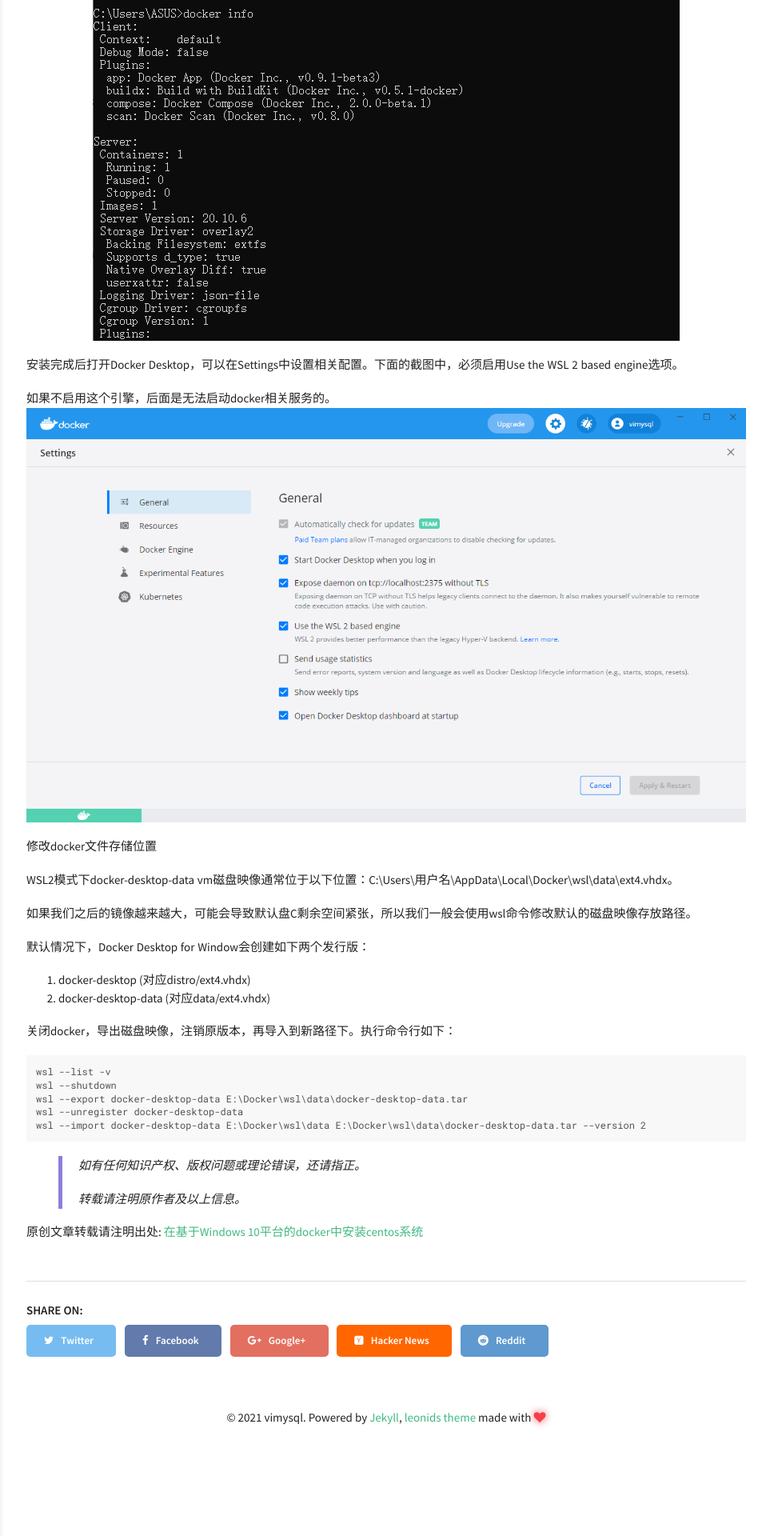
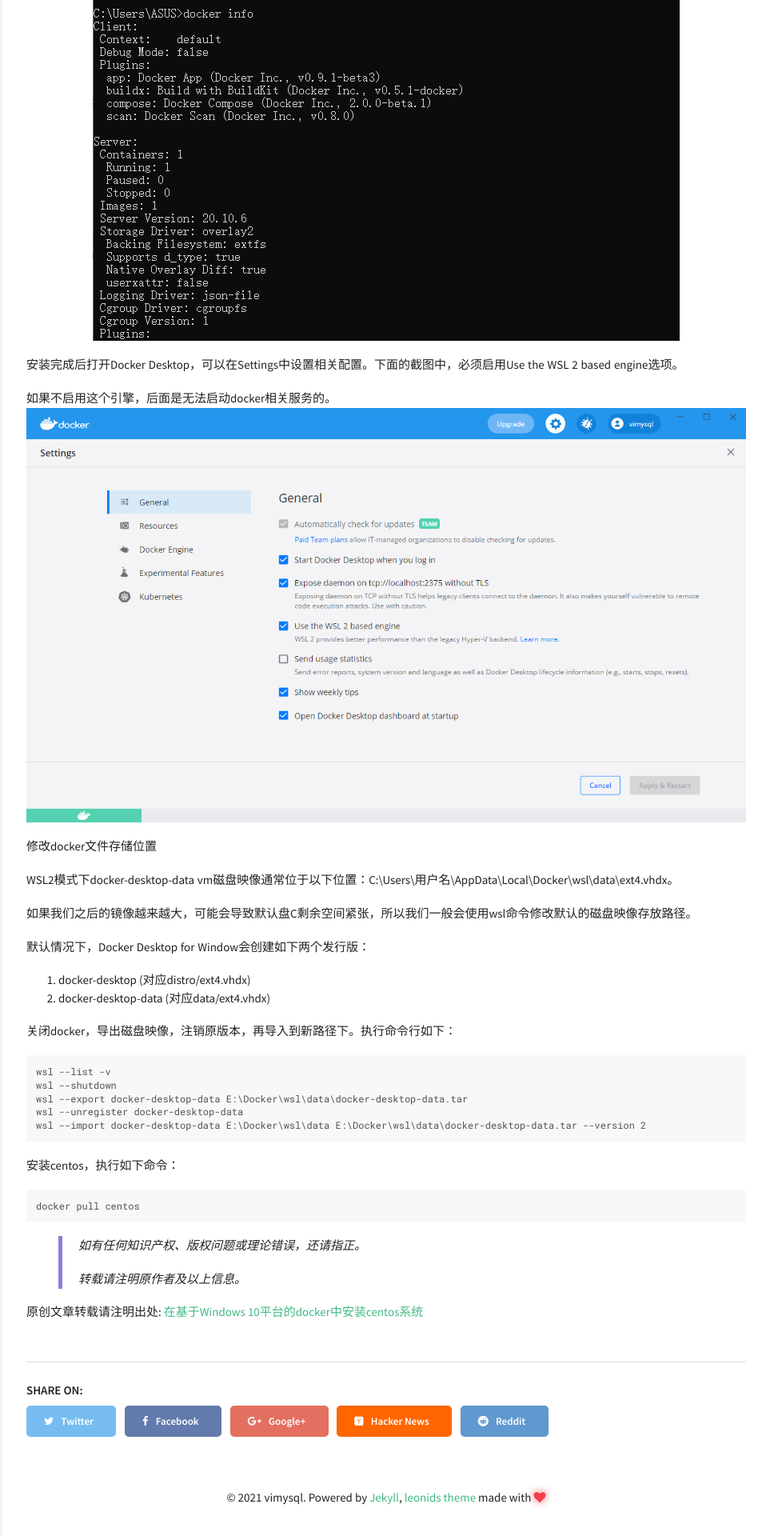
Before and after one commit to vimysql/vimysql.github.io, a Jekyll site: the page built from _posts/2021-08-07-docker-wsl2-1.md, in a window 1280 px wide. Shown: the part 2977-4897 px from the top of the page at 80% size, without its empty margins (317-1280 px from the left). Built offline with Jekyll 4.4.1, drawn with Linux system fonts in a browser that asks for light colours.

Commit message:
Update 2021-08-07-docker-wsl2-1.md

````diff
--- a/_posts/2021-08-07-docker-wsl2-1.md
+++ b/_posts/2021-08-07-docker-wsl2-1.md
@@ -137,6 +137,11 @@ wsl --unregister docker-desktop-data
 wsl --import docker-desktop-data E:\Docker\wsl\data E:\Docker\wsl\data\docker-desktop-data.tar --version 2
 ```
 
+安装centos，执行如下命令：
+```
+docker pull centos
+```
+
 > 如有任何知识产权、版权问题或理论错误，还请指正。
 >
 > 转载请注明原作者及以上信息。
````
